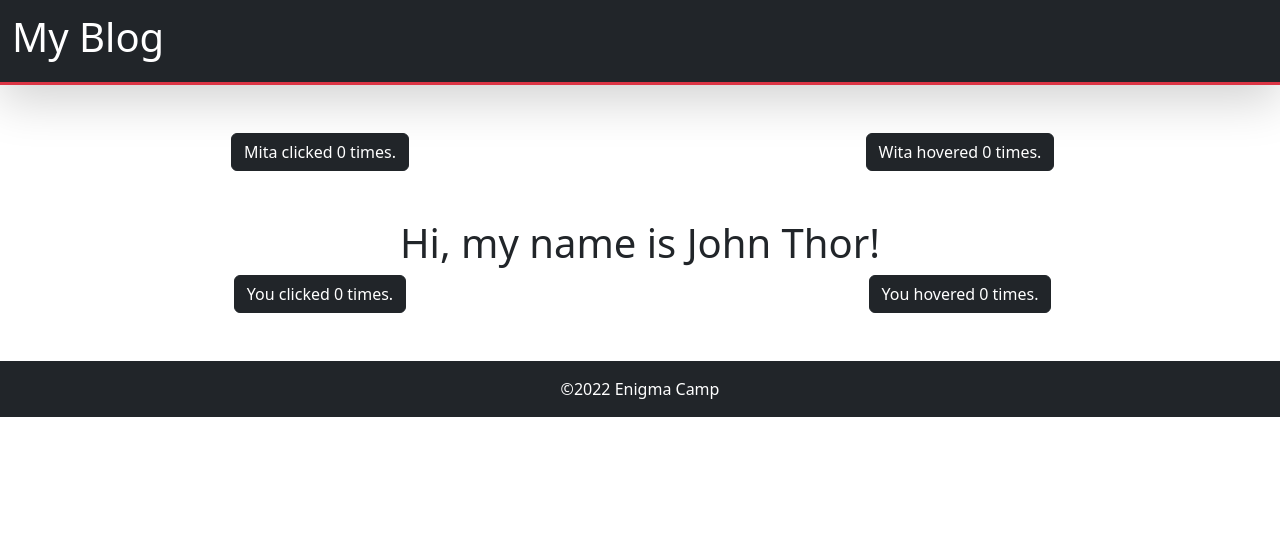
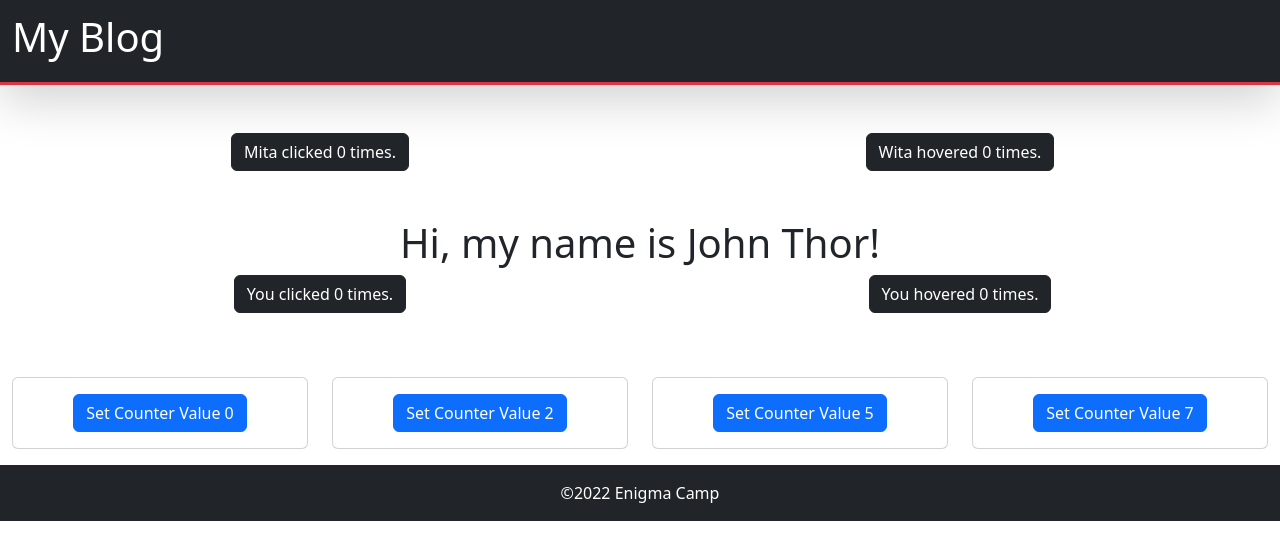
Before and after one commit to adisthya/reactjs-class-materials, a React (Create React App) app: page / in a window 1280 px wide. Shown: the top 560 px of the page. Built offline with nearby package versions, Linux system fonts and the light colour scheme.

Commit message:
Demo context (can be improved).

```diff
--- a/src/app/App.js
+++ b/src/app/App.js
@@ -1,8 +1,10 @@
 import { Container } from 'react-bootstrap';
+import { DemoCounter } from './components/counter-context/DemoCounter';
 import { DemoHoc } from './components/hoc/DemoHoc';
 import { Footer } from './components/layout/Footer';
 import { Header } from './components/layout/Header';
 import { DemoRenderProps } from './components/render-props/DemoRenderProps';
+import { CounterProvider } from './contexts/counter.context';
 
 export function App() {
   return (
@@ -10,6 +12,9 @@ export function App() {
       <Header />
       <DemoHoc />
       <DemoRenderProps />
+      <CounterProvider>
+        <DemoCounter />
+      </CounterProvider>
       <Footer />
     </Container>
   );
--- /dev/null
+++ b/src/app/components/counter-context/CounterCard.js
@@ -0,0 +1,53 @@
+import { Badge, Button, Card, Col } from "react-bootstrap";
+import { CounterContext } from "../../contexts/counter.context";
+
+export function CounterCard(props) {
+  const { index, value } = props;
+
+  const displayColoredNumber = (count) => {
+
+    if (count < 4) {
+      return <Badge pill bg="danger" text="light" className="px-3 fs-4">{ count }</Badge>
+    } else if (count >= 4 && count < 7) {
+      return <Badge pill bg="warning" text="dark" className="px-3 fs-3">{ count }</Badge>
+    } else if (count >= 7 && count <= 10) {
+      return <Badge pill bg="success" className="px-3 fs-2">{ count }</Badge>
+    }
+  }
+
+  return (
+    <CounterContext.Consumer>
+      {
+        ({ counters, increment, decrement, setCounter }) => {
+          return (
+            <Col xs="3" className="my-3">
+              <Card>
+                {
+                  counters[index] >= 0 ? (
+                    <>
+                      <Card.Header className="text-center">React Counter {index}</Card.Header>
+                      <Card.Body className="text-center">
+                        { displayColoredNumber(counters[index]) }
+                      </Card.Body>
+                      <Card.Footer className="d-flex justify-content-evenly">
+                        <Button variant="dark" size="small" disabled={ counters[index] >= 10 } onClick={() => increment(index)}>+</Button>
+                        <Button variant="dark" size="small" disabled={ counters[index] <= 0 } onClick={() => decrement(index)}>-</Button>
+                      </Card.Footer>
+                    </>
+                  ) :
+                  (
+                    <Card.Body className="d-flex justify-content-center">
+                      <Button onClick={() => setCounter(index, value)}>
+                        Set Counter Value {value}
+                      </Button>
+                    </Card.Body>
+                  )
+                }
+              </Card>
+            </Col>
+          )
+        }
+      }
+    </CounterContext.Consumer>
+  )
+}
--- /dev/null
+++ b/src/app/components/counter-context/DemoCounter.js
@@ -0,0 +1,16 @@
+import { Row } from "react-bootstrap";
+import { CounterCard } from "./CounterCard";
+
+export function DemoCounter() {
+  const initialValues = [0, 2, 5, 7];
+
+  return (
+    <Row className="d-flex justify-content-center align-items-center">
+      {
+        initialValues.map((value, index) => {
+          return <CounterCard key={index} index={index + 1} value={value} />
+        })
+      }
+    </Row>
+  )
+}
--- /dev/null
+++ b/src/app/contexts/counter.context.js
@@ -0,0 +1,57 @@
+import { Component, createContext } from "react";
+
+export const CounterContext = createContext();
+
+export class CounterProvider extends Component {
+  constructor(props) {
+    super(props);
+
+    this.state = {
+      counters: []
+    };
+
+    this.increment = this.increment.bind(this);
+    this.decrement = this.decrement.bind(this);
+    this.setCounter = this.setCounter.bind(this);
+  }
+
+  increment(index) {
+    const counters = this.state.counters;
+    counters[index] = counters[index] + 1;
+
+    this.setState({ counters });
+  }
+
+  decrement(index) {
+    const counters = this.state.counters;
+    counters[index] = counters[index] - 1;
+    this.setState({ counters });
+  }
+
+  setCounter(index, initialValue) {
+    const counters = this.state.counters;
+
+    if (!counters[index]) {
+      counters[index] = initialValue;
+    }
+
+    this.setState({ counters });
+  }
+
+  render() {
+    const { children } = this.props;
+    const { counters } = this.state;
+    const value = {
+      counters,
+      increment: this.increment,
+      decrement: this.decrement,
+      setCounter: this.setCounter,
+    };
+
+    return (
+      <CounterContext.Provider value={value}>
+        { children }
+      </CounterContext.Provider>
+    )
+  }
+}
```
